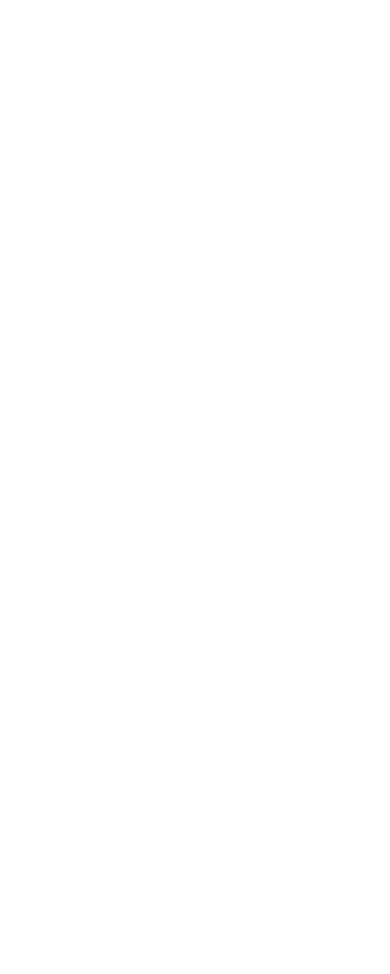
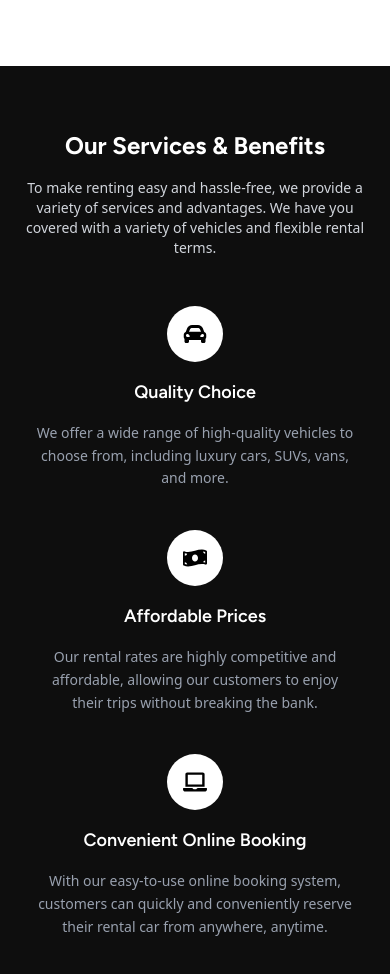
Before and after one commit to mahirTheCoder/LUXDRIVE, a React (Vite) app: page / in a window 390 px wide. Shown: the part 6220-7194 px from the top of the page. Before the commit the page ends 6186 px from the top, so only its background shows below. Built offline with nearby package versions, Linux system fonts and the light colour scheme.

Commit message:
section service complete with responsive

```diff
--- /dev/null
+++ b/src/Components/Service.jsx
@@ -0,0 +1,66 @@
+import React from "react";
+import { FaCarAlt, FaMoneyBillWave, FaLaptop } from "react-icons/fa";
+
+const Service = () => {
+  return (
+    <section id="Service" className="bg-[#0E0E0E] text-white py-16 sm:py-20 md:py-24 px-4 sm:px-8 mt-25">
+      <div className="container mx-auto text-center">
+        {/* ---------- Header ---------- */}
+        <h2 className="text-2xl sm:text-3xl md:text-4xl font-bold font-figtree mb-4">
+          Our Services & Benefits
+        </h2>
+        <p className="text-sm sm:text-base md:text-lg text-gray-300 max-w-3xl mx-auto mb-12">
+          To make renting easy and hassle-free, we provide a variety of services and advantages.
+          We have you covered with a variety of vehicles and flexible rental terms.
+        </p>
+
+        {/* ---------- Cards ---------- */}
+        <div className="grid grid-cols-1 sm:grid-cols-2 lg:grid-cols-3 gap-10 sm:gap-12 md:gap-16">
+          {/* --- Card 1 --- */}
+          <div className="flex flex-col items-center text-center space-y-4">
+            <div className="w-14 h-14 flex justify-center items-center bg-white rounded-full text-black text-2xl">
+              <FaCarAlt />
+            </div>
+            <h3 className="text-lg sm:text-xl font-semibold font-figtree">
+              Quality Choice
+            </h3>
+            <p className="text-gray-400 text-sm sm:text-base leading-relaxed max-w-xs">
+              We offer a wide range of high-quality vehicles to choose from, including luxury
+              cars, SUVs, vans, and more.
+            </p>
+          </div>
+
+          {/* --- Card 2 --- */}
+          <div className="flex flex-col items-center text-center space-y-4">
+            <div className="w-14 h-14 flex justify-center items-center bg-white rounded-full text-black text-2xl">
+              <FaMoneyBillWave />
+            </div>
+            <h3 className="text-lg sm:text-xl font-semibold font-figtree">
+              Affordable Prices
+            </h3>
+            <p className="text-gray-400 text-sm sm:text-base leading-relaxed max-w-xs">
+              Our rental rates are highly competitive and affordable, allowing our customers
+              to enjoy their trips without breaking the bank.
+            </p>
+          </div>
+
+          {/* --- Card 3 --- */}
+          <div className="flex flex-col items-center text-center space-y-4">
+            <div className="w-14 h-14 flex justify-center items-center bg-white rounded-full text-black text-2xl">
+              <FaLaptop />
+            </div>
+            <h3 className="text-lg sm:text-xl font-semibold font-figtree">
+              Convenient Online Booking
+            </h3>
+            <p className="text-gray-400 text-sm sm:text-base leading-relaxed max-w-xs">
+              With our easy-to-use online booking system, customers can quickly and conveniently
+              reserve their rental car from anywhere, anytime.
+            </p>
+          </div>
+        </div>
+      </div>
+    </section>
+  );
+};
+
+export default Service;
--- a/src/Layout/Layout.jsx
+++ b/src/Layout/Layout.jsx
@@ -7,6 +7,7 @@
 import RentBody from '../Components/RentBody'
 import Collection from '../Components/Collection'
 import Works from '../Components/Works'
+import Service from '../Components/Service'
 const Layout = () => {
   return (
     <>
@@ -18,6 +19,7 @@
     <RentBody/>
     <Collection/>
     <Works />
+    <Service />
     </>
   )
 }
```
